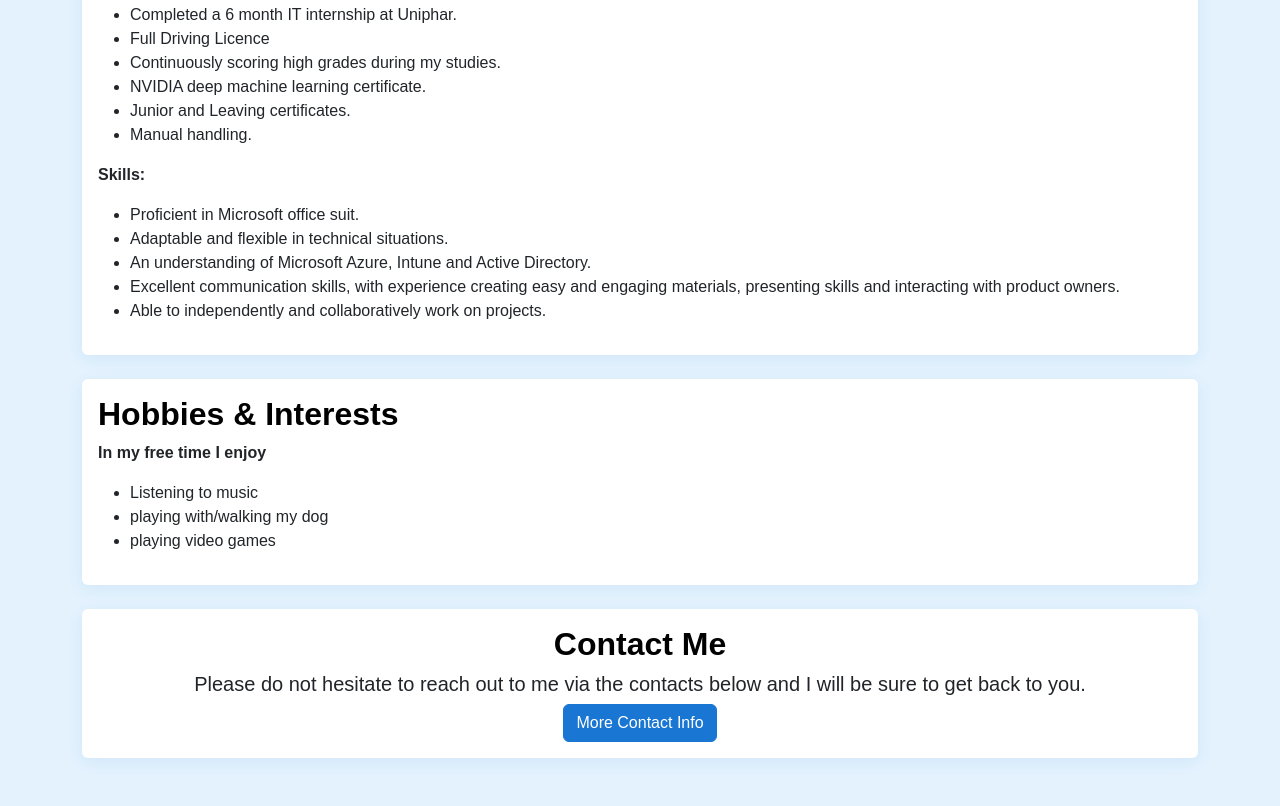
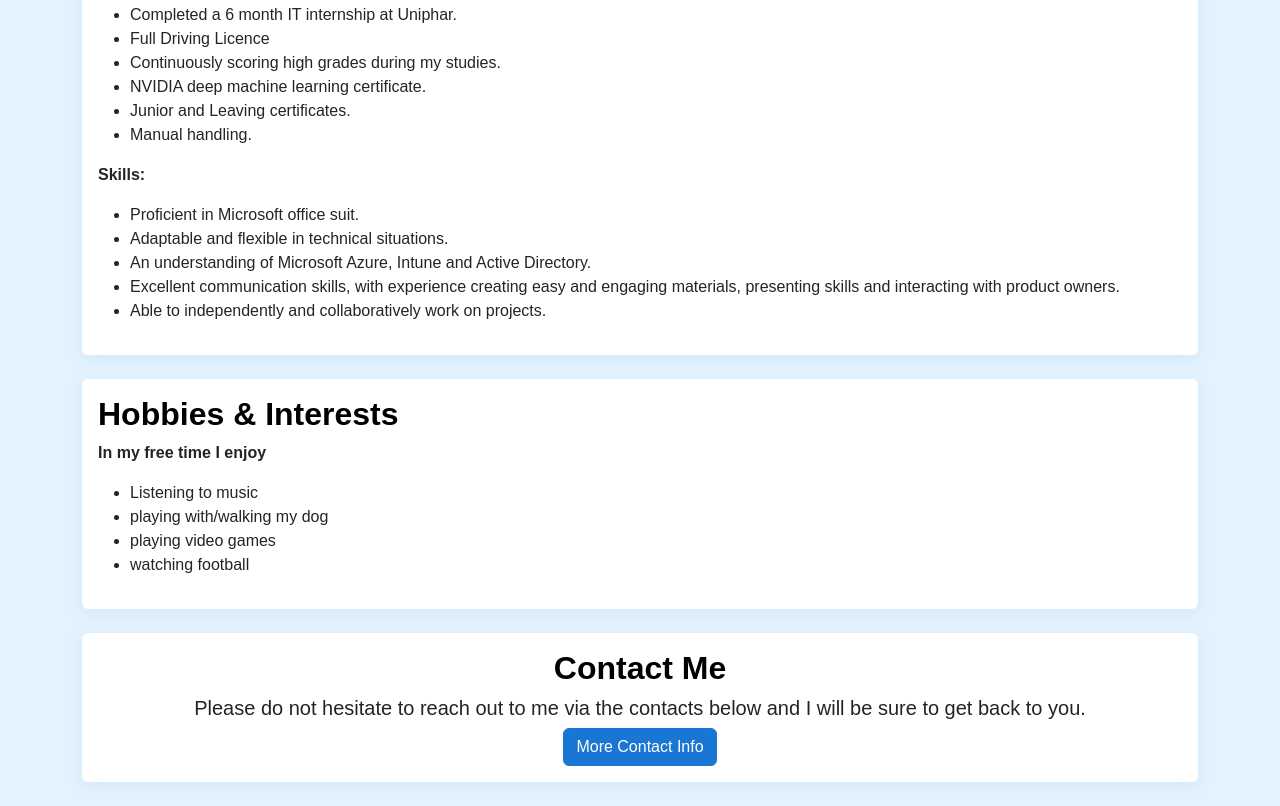
Before and after one commit to Colm-Callan/IMDECA2_X00195992, a plain HTML site: page index.html in a window 1280 px wide. Shown: the part 2224-3030 px from the top of the page. Before the commit the page ends 3006 px from the top, so only its background shows below. Drawn offline with nearby package versions, Linux system fonts and the light colour scheme; some icons are missing.

Commit message:
Update index.html

```diff
--- a/index.html
+++ b/index.html
@@ -516,6 +516,7 @@
             <li>Listening to music</li>
             <li>playing with/walking my dog</li>
             <li>playing video games</li>
+            <li>watching football</li>
           </ul>
         </div>
       </div>
```
